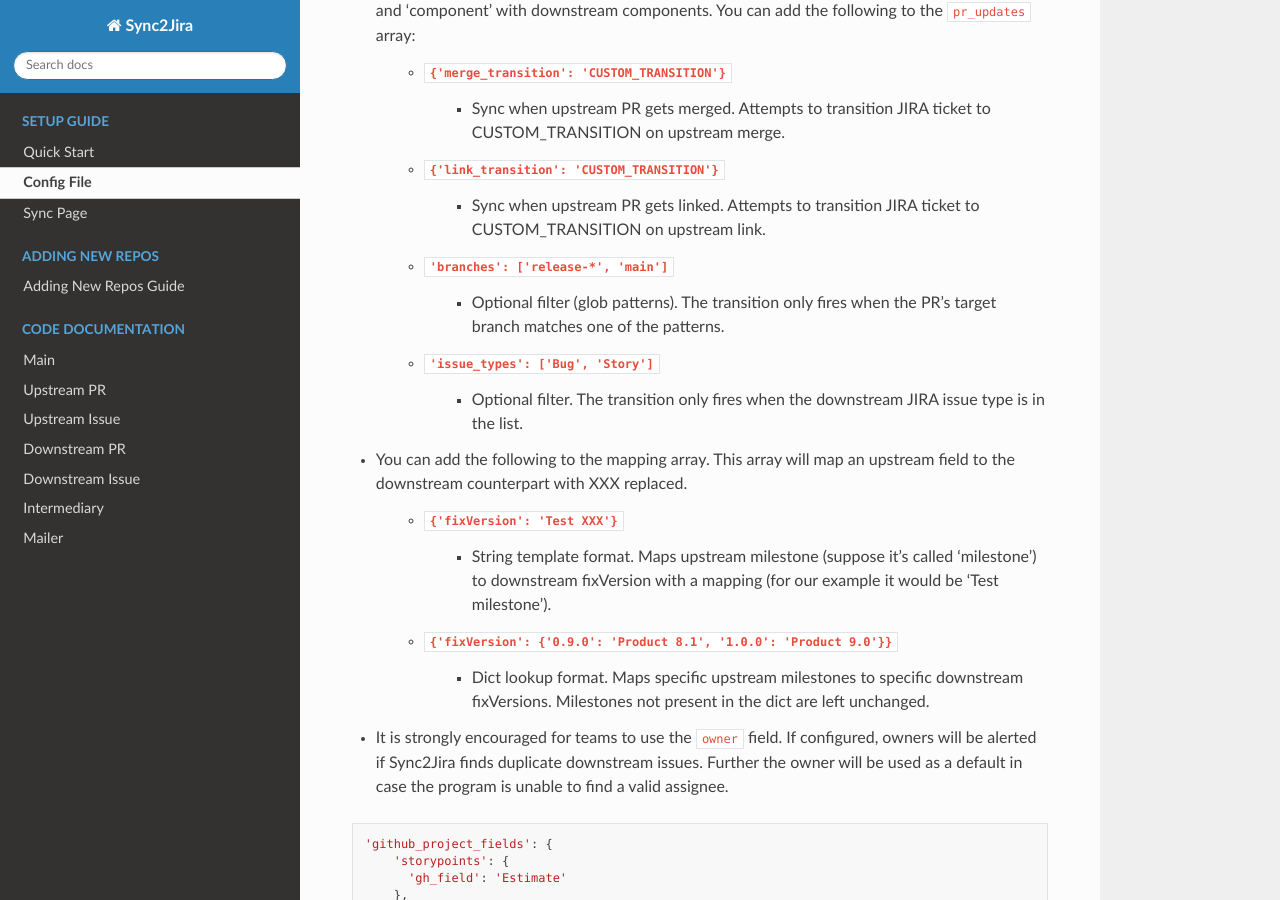
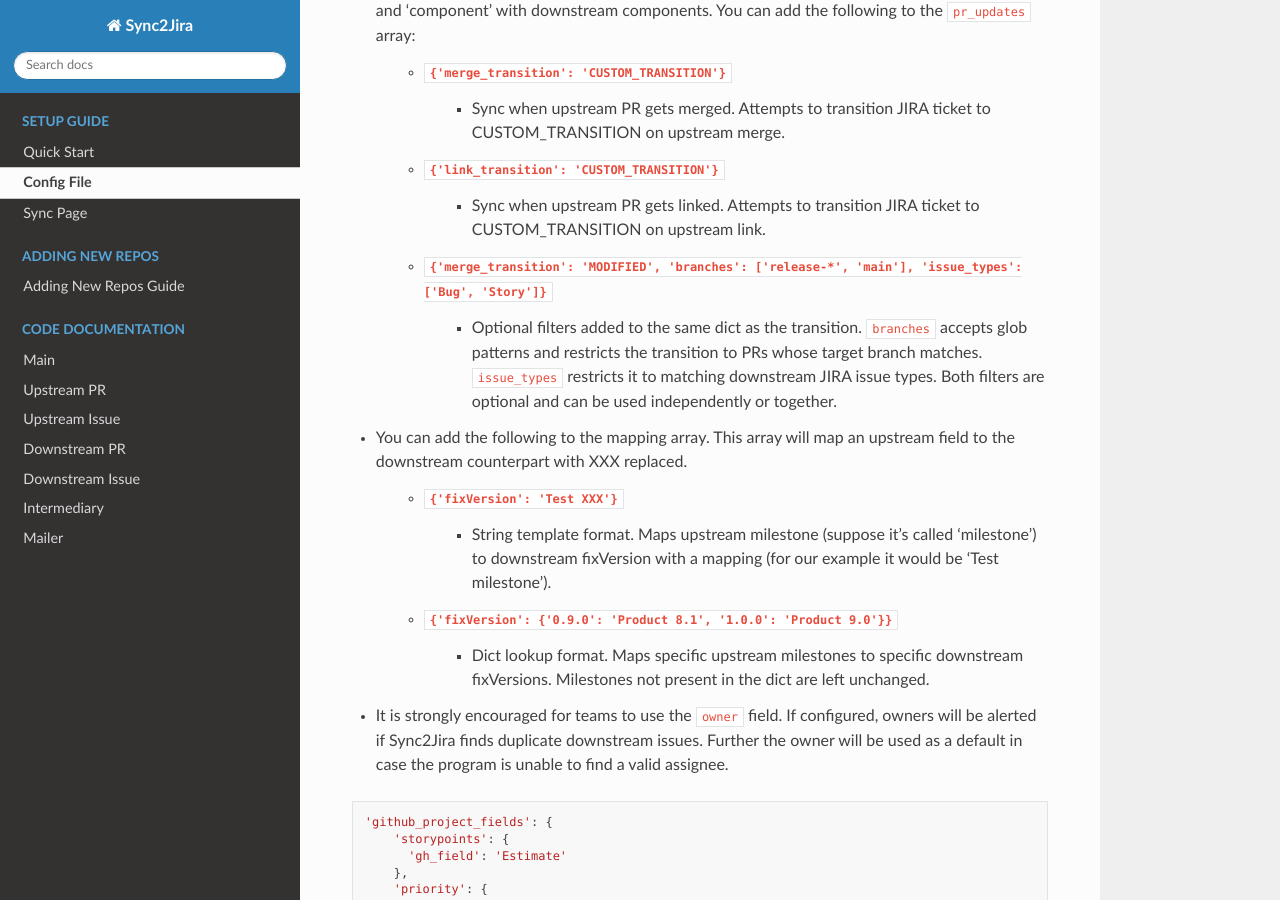
Before and after one commit to release-engineering/Sync2Jira, a Sphinx documentation site: the page built from docs/source/config-file.rst, in a window 1280 px wide and 900 px high, scrolled down 5302 px. Built offline with Sphinx 7.4.7 and the Read the Docs theme 3.1.0, drawn with Linux system fonts in a browser that asks for light colours; pages that are not in the unit, such as notebooks, are missing from menus.

Commit message:
Harden transition guard and clarify pr_updates docs
- Replace `closed_status is not True` with `isinstance(closed_status, str)`
  to safely skip any non-string value (True, False, None, etc.)
- Show branches/issue_types as keys in the same dict in pr_updates docs
- Add test scenario for transition: False

Co-Authored-By: Claude Opus 4.6 <noreply@anthropic.com>

```diff
--- a/docs/source/config-file.rst
+++ b/docs/source/config-file.rst
@@ -198,10 +198,10 @@ The config file is made up of multiple parts
         * Sync when upstream PR gets merged. Attempts to transition JIRA ticket to CUSTOM_TRANSITION on upstream merge.
     * :code:`{'link_transition': 'CUSTOM_TRANSITION'}`
         * Sync when upstream PR gets linked. Attempts to transition JIRA ticket to CUSTOM_TRANSITION on upstream link.
-    * :code:`'branches': ['release-*', 'main']`
-        * Optional filter (glob patterns). The transition only fires when the PR's target branch matches one of the patterns.
-    * :code:`'issue_types': ['Bug', 'Story']`
-        * Optional filter. The transition only fires when the downstream JIRA issue type is in the list.
+    * :code:`{'merge_transition': 'MODIFIED', 'branches': ['release-*', 'main'], 'issue_types': ['Bug', 'Story']}`
+        * Optional filters added to the same dict as the transition. ``branches`` accepts glob patterns and restricts
+          the transition to PRs whose target branch matches. ``issue_types`` restricts it to matching downstream JIRA
+          issue types. Both filters are optional and can be used independently or together.
 
 * You can add the following to the mapping array. This array will map an upstream field to the downstream counterpart
   with XXX replaced.
```
Also changed, not shown: 2 other files.
